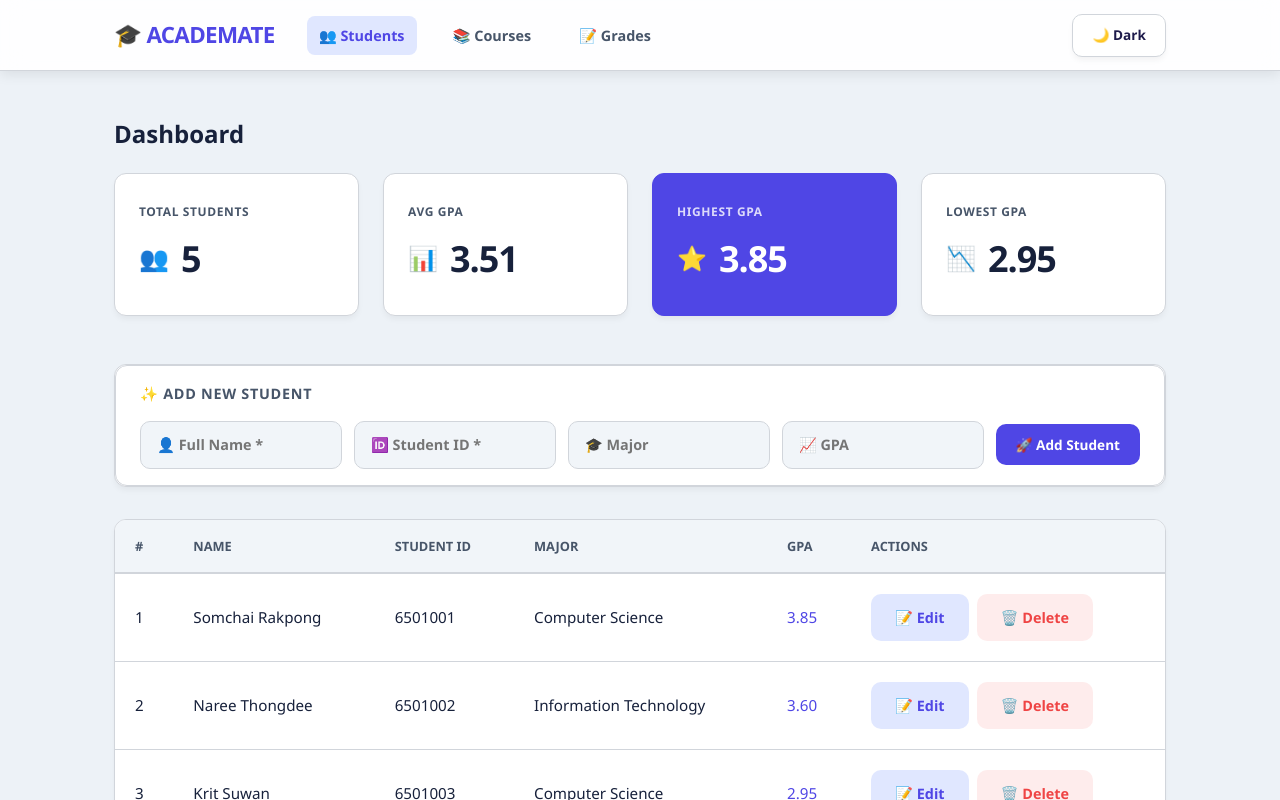
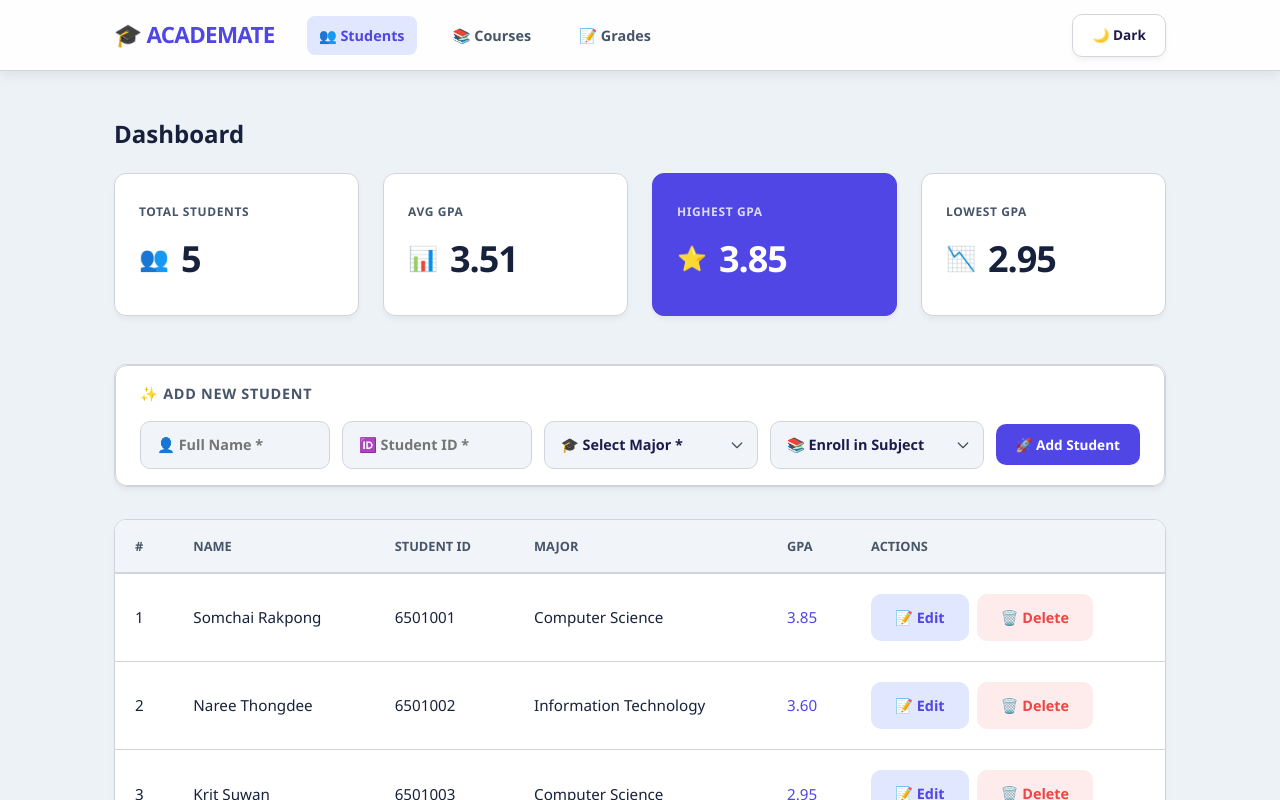
Before and after one commit to WorawichY/hello-react, a React (Vite) app in the folder acadeMate/: page / in a window 1280 px wide. Shown: the top 800 px of the page. Built offline with nearby package versions, Linux system fonts and the light colour scheme.

Commit message:
Session 6_noon done

```diff
--- a/acadeMate/src/app/store.js
+++ b/acadeMate/src/app/store.js
@@ -1,18 +1,42 @@
 // src/app/store.js
 import { configureStore } from "@reduxjs/toolkit";
-// Import slice reducers (we will create these in Steps 2–4)
 import studentsReducer from "../features/students/studentsSlice";
 import coursesReducer from "../features/courses/coursesSlice";
 import gradesReducer from "../features/grades/gradesSlice";
+
+// 1. Load state from local storage
+const loadState = () => {
+  try {
+    const serializedState = localStorage.getItem("academate_state");
+    if (serializedState === null) return undefined;
+    return JSON.parse(serializedState);
+  } catch (err) {
+    return undefined;
+  }
+};
+
+// 2. Save state to local storage
+const saveState = (state) => {
+  try {
+    const serializedState = JSON.stringify(state);
+    localStorage.setItem("academate_state", serializedState);
+  } catch (err) {
+    // Ignore write errors
+  }
+};
+
+const persistedState = loadState();
+
 export const store = configureStore({
   reducer: {
-    students: studentsReducer, // → state.students (accessed with useSelector)
-    courses: coursesReducer, // → state.courses
-    grades: gradesReducer, // → state.grades
+    students: studentsReducer,
+    courses: coursesReducer,
+    grades: gradesReducer,
   },
-  // ↑ configureStore internally calls combineReducers({ students, courses, grades })
-  // ↑ redux-thunk middleware is included automatically
-  // ↑ Redux DevTools is configured automatically in development mode
+  preloadedState: persistedState, // Initialize with saved data
 });
-// Optional: export the type of the root state for documentation purposes
-// export const getState = store.getState;
+
+// 3. Subscribe to store changes to save them
+store.subscribe(() => {
+  saveState(store.getState());
+});
--- a/acadeMate/src/components/AddStudentForm.jsx
+++ b/acadeMate/src/components/AddStudentForm.jsx
@@ -1,34 +1,40 @@
 import { useState } from "react";
-const EMPTY_FORM = { name: "", studentId: "", major: "", gpa: "" };
-function AddStudentForm({ onAddStudent }) {
-  const [formData, setFormData] = useState(EMPTY_FORM);
+
+function AddStudentForm({ onAddStudent, courses = [] }) {
+  const [formData, setFormData] = useState({
+    name: "",
+    studentId: "",
+    major: "",
+    courseId: ""
+  });
   const [error, setError] = useState("");
-  // Single handler for ALL inputs via computed property name
+
+  // Dynamically get unique departments from the course list
+  const departments = [...new Set(courses.map(c => c.dept))].filter(Boolean);
+
   function handleChange(e) {
     setFormData({ ...formData, [e.target.name]: e.target.value });
   }
+
   function handleSubmit(e) {
     e.preventDefault();
-    // Validation
-    if (!formData.name.trim() || !formData.studentId.trim()) {
-      setError("Name and Student ID are required.");
+    if (!formData.name.trim() || !formData.studentId.trim() || !formData.major) {
+      setError("Name, ID, and Major are required! ⚠️");
       return;
     }
-    const gpaNum = parseFloat(formData.gpa);
-    if (isNaN(gpaNum) || gpaNum < 0 || gpaNum > 4.0) {
-      setError("GPA must be a number between 0.0 and 4.0.");
-      return;
-    }
+
     onAddStudent({
-      id: Date.now(), // Temporary ID — Session 4 uses API-generated IDs
+      id: Date.now(),
       name: formData.name.trim(),
       studentId: formData.studentId.trim(),
-      major: formData.major.trim() || "Undeclared",
-      gpa: gpaNum,
+      major: formData.major,
+      initialCourseId: formData.courseId ? Number(formData.courseId) : null
     });
-    setFormData(EMPTY_FORM); // Reset form after successful submit
+
+    setFormData({ name: "", studentId: "", major: "", courseId: "" });
     setError("");
   }
+
   return (
     <form className="add-form" onSubmit={handleSubmit}>
       <h3>✨ Add New Student</h3>
@@ -46,22 +52,31 @@ function AddStudentForm({ onAddStudent }) {
           value={formData.studentId}
           onChange={handleChange}
         />
-        <input
+        <select
           name="major"
-          placeholder="🎓 Major"
           value={formData.major}
           onChange={handleChange}
-        />
-        <input
-          name="gpa"
-          placeholder="📈 GPA"
-          value={formData.gpa}
+        >
+          <option value="">🎓 Select Major *</option>
+          {departments.map(dept => (
+            <option key={dept} value={dept}>{dept}</option>
+          ))}
+          {departments.length === 0 && <option disabled>Please add a course first</option>}
+        </select>
+
+        <select
+          name="courseId"
+          value={formData.courseId}
           onChange={handleChange}
-          type="number"
-          step="0.01"
-          min="0"
-          max="4"
-        />
+        >
+          <option value="">📚 Enroll in Subject</option>
+          {courses.map(course => (
+            <option key={course.id} value={course.id}>
+              {course.code}: {course.title}
+            </option>
+          ))}
+        </select>
+
         <button type="submit" className="btn-primary">
           🚀 Add Student
         </button>
--- a/acadeMate/src/pages/GradesPage.jsx
+++ b/acadeMate/src/pages/GradesPage.jsx
@@ -9,6 +9,10 @@ function GradesPage() {
   const courses = useSelector((state) => state.courses.list);
 
   const [formData, setFormData] = useState({ studentId: "", courseId: "", score: "" });
+
+  // Helper to find names for the IDs
+  const getStudentName = (id) => students.find(s => s.id === Number(id))?.name || "Unknown";
+  const getCourseTitle = (id) => courses.find(c => c.id === Number(id))?.title || "Unknown";
 
   // Calculation Logic: Score (0-100) -> Grade (A-F)
   const calculateGrade = (score) => {
--- a/acadeMate/src/pages/HomePage.jsx
+++ b/acadeMate/src/pages/HomePage.jsx
@@ -1,5 +1,6 @@
 import { useSelector, useDispatch } from "react-redux";
 import { addStudent, deleteStudent } from "../features/students/studentsSlice";
+import { addGrade } from "../features/grades/gradesSlice";
 import GpaSummary from "../components/GpaSummary";
 import StudentTable from "../components/StudentTable";
 import AddStudentForm from "../components/AddStudentForm";
@@ -7,6 +8,25 @@ import AddStudentForm from "../components/AddStudentForm";
 function HomePage() {
   const dispatch = useDispatch();
   const students = useSelector((state) => state.students.list);
+  const grades = useSelector((state) => state.grades.list);
+  const courses = useSelector((state) => state.courses.list);
+
+  // Conversion logic for GPA
+  const gradeToPoints = { 'A': 4.0, 'B': 3.0, 'C': 2.0, 'D': 1.0, 'F': 0.0 };
+
+  // Calculate dynamic GPAs
+  const studentsWithUpdatedGpa = students.map(student => {
+    const studentGrades = grades.filter(g => g.studentId === student.id);
+
+    if (studentGrades.length === 0) {
+      return { ...student, gpa: student.gpa || 0 };
+    }
+
+    const totalPoints = studentGrades.reduce((sum, g) => sum + (gradeToPoints[g.grade] || 0), 0);
+    const calculatedGpa = totalPoints / studentGrades.length;
+
+    return { ...student, gpa: calculatedGpa };
+  });
 
   const handleDelete = (id) => {
     if (window.confirm("Are you sure you want to delete this student?")) {
@@ -14,8 +34,21 @@ function HomePage() {
     }
   };
 
-  const handleAdd = (newStudent) => {
-    dispatch(addStudent(newStudent));
+  const handleAdd = (newStudentData) => {
+    const { initialCourseId, ...studentInfo } = newStudentData;
+
+    // 1. Add the student
+    dispatch(addStudent(studentInfo));
+
+    // 2. If a course was selected, enroll them (create a grade record with 'F' or '-' as placeholder)
+    if (initialCourseId) {
+      dispatch(addGrade({
+        studentId: studentInfo.id,
+        courseId: initialCourseId,
+        grade: "F", // Default starting grade
+        score: 0
+      }));
+    }
   };
 
   return (
@@ -24,14 +57,14 @@ function HomePage() {
         <h2>Dashboard</h2>
       </div>
 
-      <GpaSummary students={students} />
+      <GpaSummary students={studentsWithUpdatedGpa} />
 
       <div className="section-container" style={{marginBottom: '2rem'}}>
-        <AddStudentForm onAddStudent={handleAdd} />
+        <AddStudentForm onAddStudent={handleAdd} courses={courses} />
       </div>
 
       <div className="section-container">
-        <StudentTable students={students} onDelete={handleDelete} />
+        <StudentTable students={studentsWithUpdatedGpa} onDelete={handleDelete} />
       </div>
     </>
   );
```
